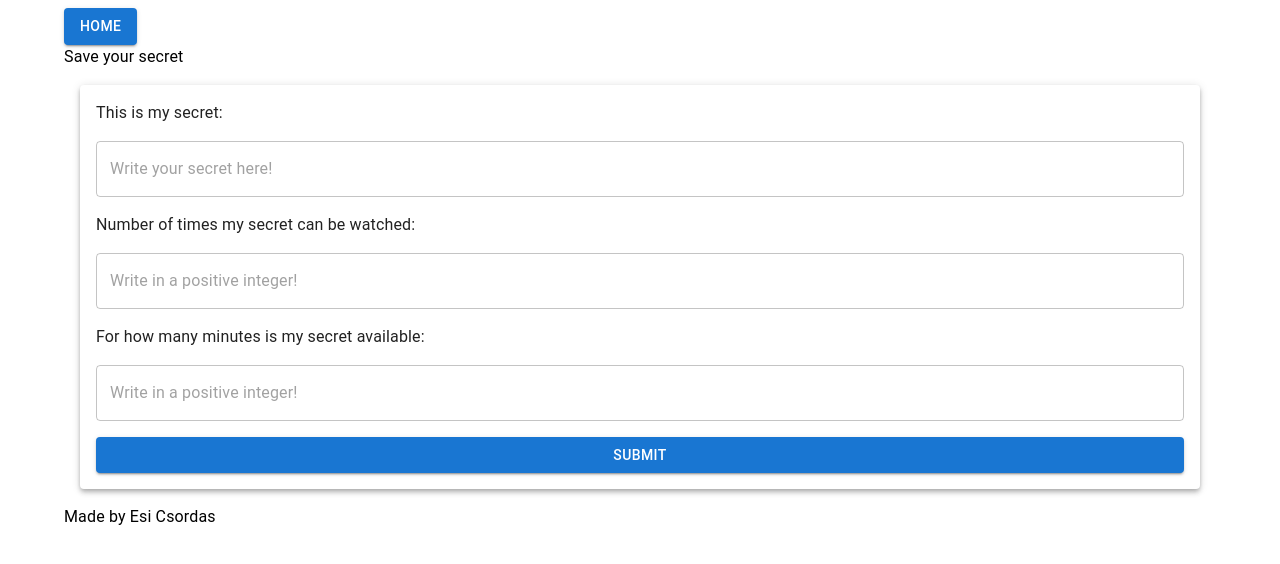
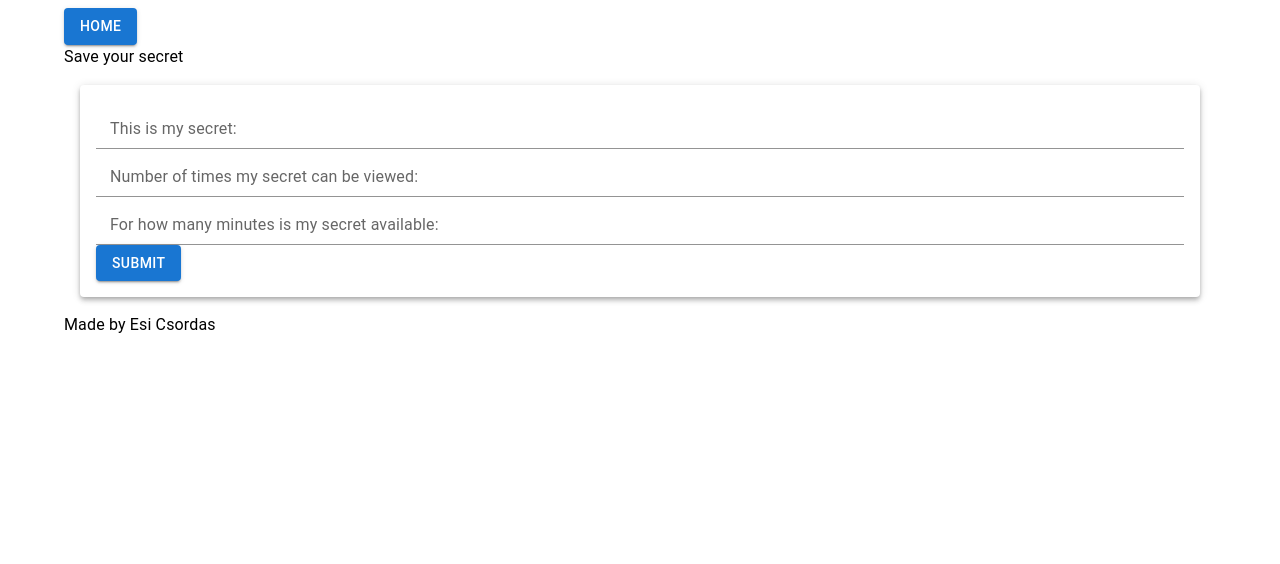
Before and after one commit to esicsordas/secret-server, a React (Create React App) app in the folder client/: page /add-new-secret in a window 1280 px wide. Shown: the top 564 px of the page. Built offline with nearby package versions, Linux system fonts and the light colour scheme.

Commit message:
add behaviour to add new secret route

```diff
--- a/client/src/Components/SecretForm.jsx
+++ b/client/src/Components/SecretForm.jsx
@@ -1,31 +1,121 @@
-import {
-  FormControl,
-  Button,
-  Paper,
-  TextField,
-  Typography,
-} from "@mui/material";
+import { FormControl, Button, Paper, InputLabel, Input } from "@mui/material";
 import HashCodeProvider from "./HashCodeProvider";
+import { useState } from "react";
+
+
+const createSecret = (secret) => {
+    secret.expire_after = parseInt(secret.expire_after)
+    secret.expire_after_views = parseInt(secret.expire_after_views)
+
+  return fetch(`http://localhost:3000/v1/secret`, {
+    method: "POST",
+    headers: {
+        "Content-Type": "application/json",
+    },
+    body: JSON.stringify(secret),
+  });
+};
 
 const SecretForm = ({ handleChange }) => {
+  const [formData, setFormData] = useState({
+    "secret_text": null,
+    "expire_after": null,
+    "expire_after_views": null,
+  });
 
-  const handleSubmit = () => {
-    handleChange(<HashCodeProvider id ={"Id taken from POSTreq.'s response"}/>)
+  const handleInputChangeText = (e) => {
+    const { name, value } = e.target;
+    setFormData((previousData) => ({
+      ...previousData,
+      [name]: value,
+    }));
+  };
+
+  const handleInputChangeNumber = (e) => {
+    const { name, value } = e.target;
+    setFormData((previousData) => ({
+      ...previousData,
+      [name]: value,
+    }));
+  };
+
+  const handleSubmit = (secret) => {
+    createSecret(secret)
+      .then((res) => {
+        if (res.ok) {
+          return res.json();
+        } else {
+          throw new Error("Network response wasn't ok");
+        }
+      })
+      .then((data) => {
+        const id = data.hash;
+        handleChange(<HashCodeProvider id={id} />);
+      })
+      .catch((error) => {
+        console.error("Fetch error: ", error);
+      });
   };
 
   return (
     <Paper sx={{ p: 2, m: 2 }} elevation={4}>
-      <FormControl sx={{ display: "flex", gap:2 }}>
-        <Typography>This is my secret:</Typography>
-        <TextField placeholder="Write your secret here!"></TextField>
-        <Typography>Number of times my secret can be watched:</Typography>
-        <TextField placeholder="Write in a positive integer!"></TextField>
-        <Typography>For how many minutes is my secret available:</Typography>
-        <TextField placeholder="Write in a positive integer!"></TextField>
-        <Button variant="contained" onClick={handleSubmit}>
+      <form
+        onSubmit={(e) => {
+            e.preventDefault();
+            handleSubmit(formData);
+        }}
+      >
+
+      <FormControl sx={{ display: "flex", gap: 2 }}>
+        <InputLabel htmlFor="secret_text">This is my secret:</InputLabel>
+        <Input
+          id="secret_text"
+          name="secret_text"
+          type="text"
+          required={true}
+          value={formData.secret_text || ""}
+          onChange={handleInputChangeText}
+          placeholder="Write your secret here!"
+        ></Input>
+        </FormControl>
+        <FormControl sx={{ display: "flex", gap: 2 }}>
+        <InputLabel htmlFor="expire_after_views">
+          Number of times my secret can be viewed:
+        </InputLabel>
+        <Input
+          id="expire_after_views"
+          name="expire_after_views"
+          type="number"
+          required={true}
+          value={formData.expire_after_views || ""}
+          onChange={handleInputChangeNumber}
+          placeholder="Write in a positive integer!"
+          inputProps={{ min: 1}}
+        ></Input>
+        </FormControl>
+        <FormControl sx={{display: "flex", gap: 2}}>
+        <InputLabel htmlFor="expire_after">
+          For how many minutes is my secret available:
+        </InputLabel>
+        <Input
+          id="expire_after"
+          name="expire_after"
+          type="number"
+          required={true}
+          value={formData.expire_after || ""}
+          onChange={handleInputChangeNumber}
+          placeholder="Write in a positive integer!"
+          inputProps={{ min:0}}
+        ></Input>
+        </FormControl>
+        <Button
+          type="submit"
+          variant="contained"
+        >
           SUBMIT
         </Button>
-      </FormControl>
+    </form>
+
     </Paper>
   );
 };
```
